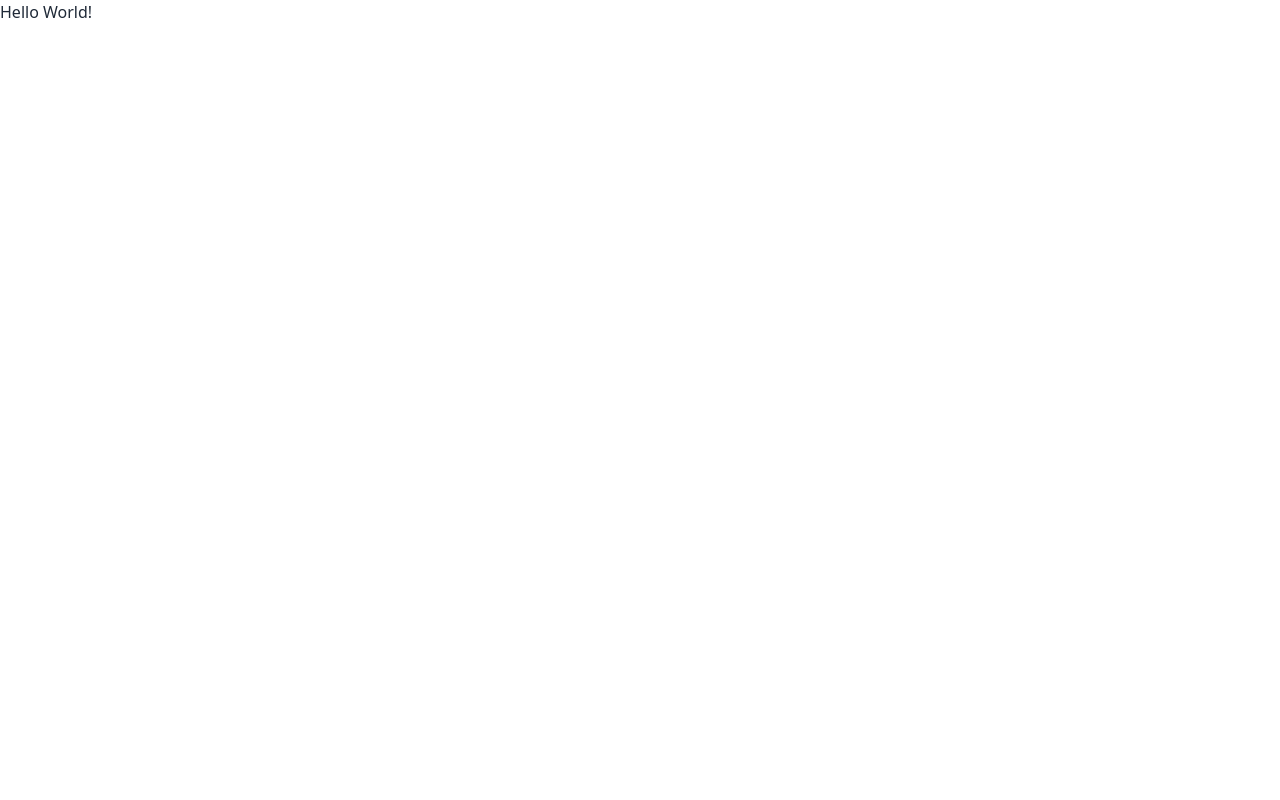
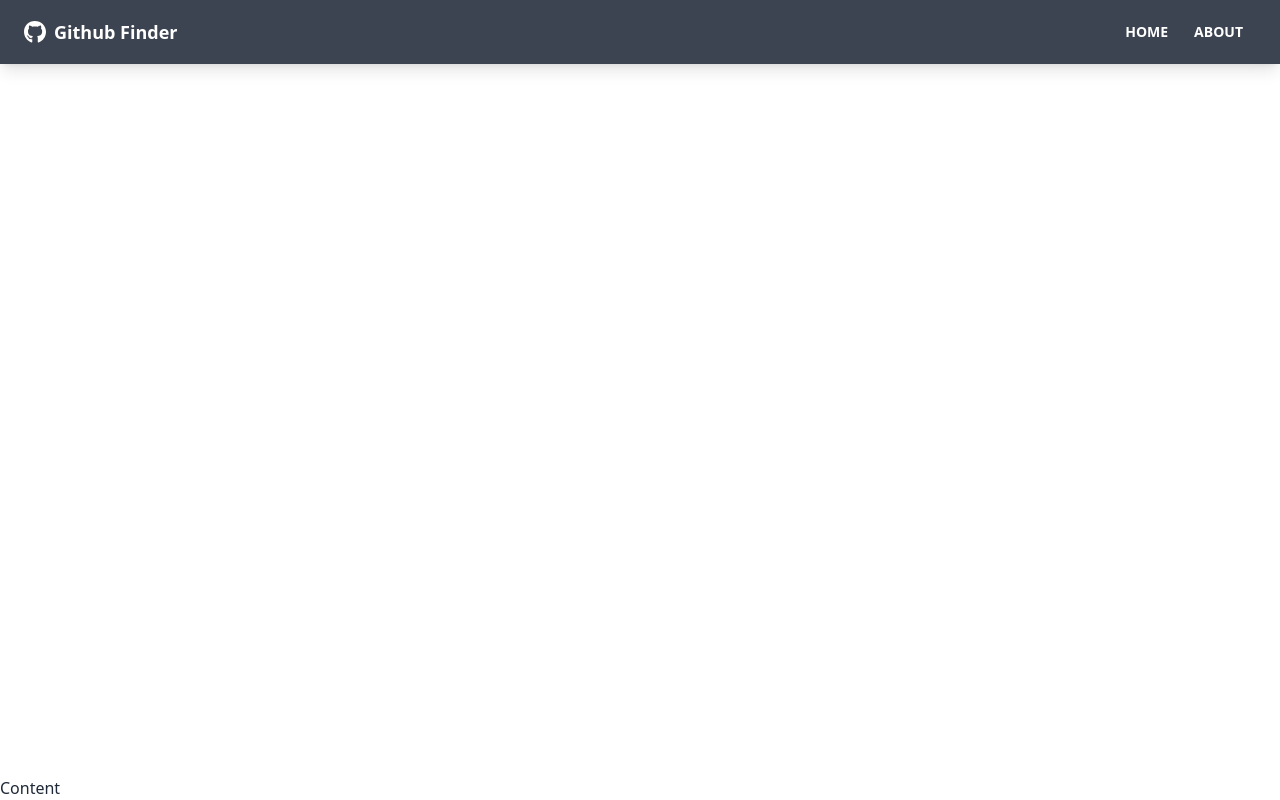
Before and after one commit to IImRan007/Github-Finder, a React (Create React App) app: page / in a window 1280 px wide. Built offline with nearby package versions, Linux system fonts and the light colour scheme.

Commit message:
Added Navbar Component

```diff
--- a/src/App.js
+++ b/src/App.js
@@ -1,8 +1,14 @@
+import { BrowserRouter as Router, Routeute } from "react-router-dom";
+import Navbar from "./components/layout/Navbar";
+
 const App = () => {
   return (
-    <div>
-      <h1>Hello World!</h1>
-    </div>
+    <Router>
+      <div className="flex flex-col justify-between h-screen">
+        <Navbar />
+        <main>Content</main>
+      </div>
+    </Router>
   );
 };
 
--- /dev/null
+++ b/src/components/layout/Navbar.js
@@ -0,0 +1,29 @@
+import { FaGithub } from "react-icons/fa";
+import { Link } from "react-router-dom";
+
+const Navbar = () => {
+  return (
+    <nav className="navbar mb-12 shadow-lg bg-neutral text-neutral-content">
+      <div className="container mx-auto">
+        <div className="flex-none px-2 mx-2">
+          <FaGithub className="inline pr-2 text-3xl" />
+          <Link to="/" className="text-lg font-bold align-middle">
+            Github Finder
+          </Link>
+        </div>
+        <div className="flex-1 px-2 mx-2">
+          <div className="flex justify-end">
+            <Link to="/" className="btn btn-ghost btn-sm rounded-btn">
+              Home
+            </Link>
+            <Link to="/about" className="btn btn-ghost btn-sm rounded-btn">
+              About
+            </Link>
+          </div>
+        </div>
+      </div>
+    </nav>
+  );
+};
+
+export default Navbar;
```
